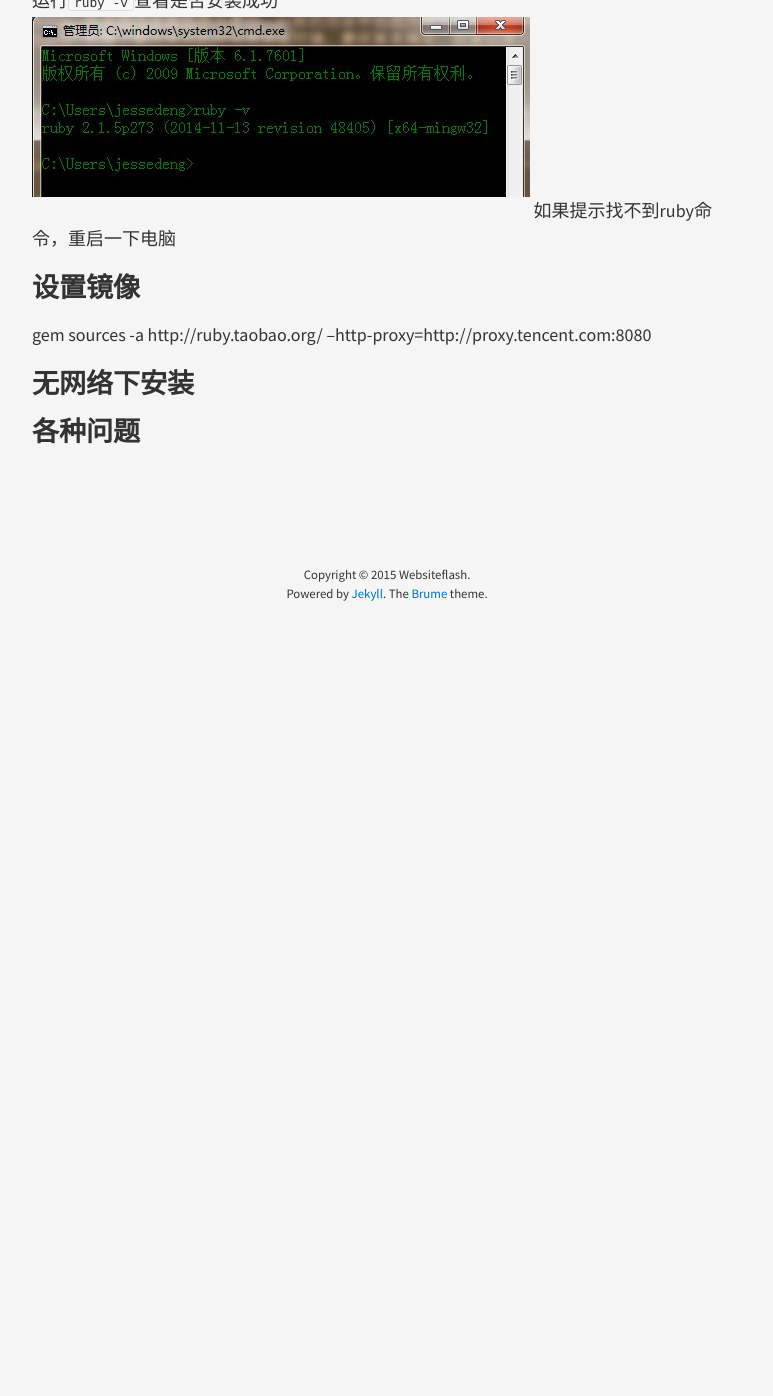
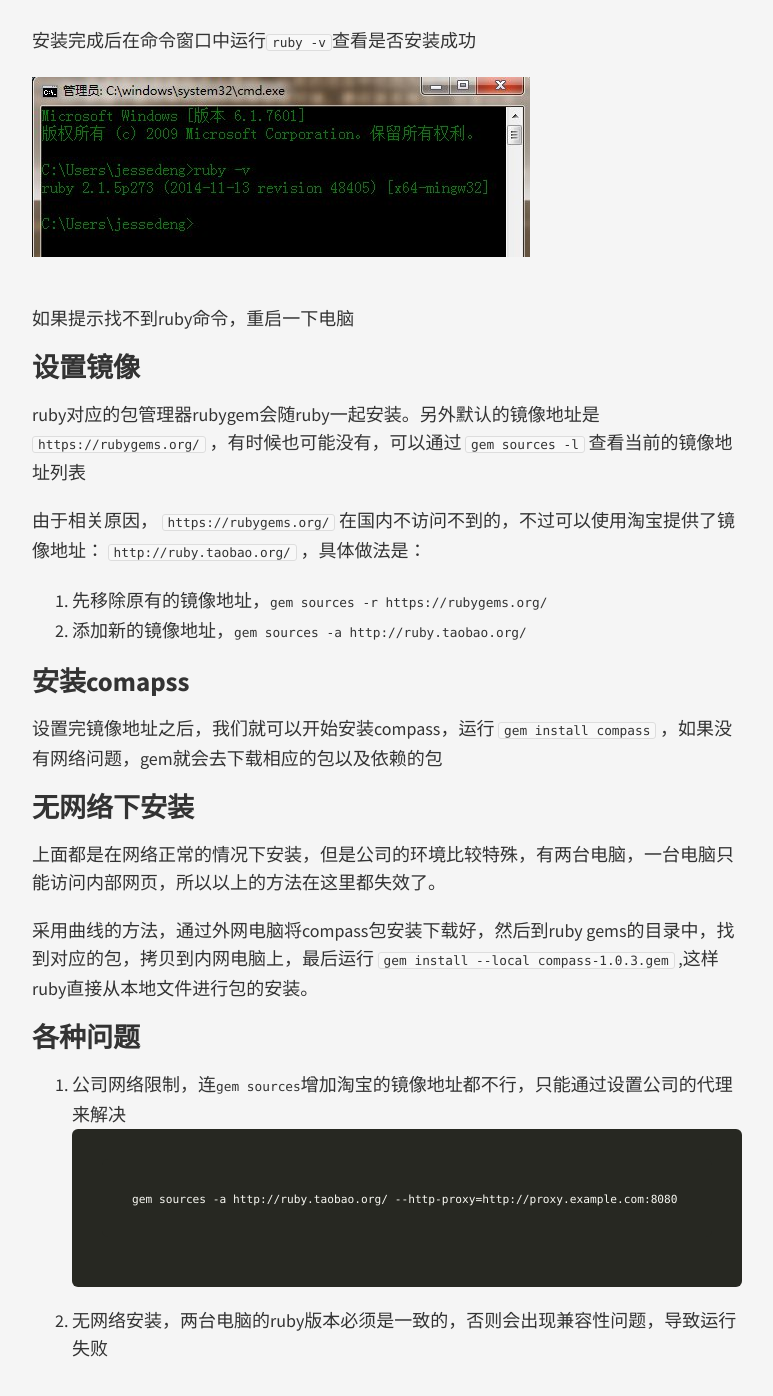
Before and after one commit to websiteflash/websiteflash.github.com, a Jekyll site: the page built from _posts/2015-03-26-compass-sass-install.md, in a window 1280 px wide and 1400 px high, scrolled down 956 px. Shown: the top 1396 px of the window, without its empty margins (253-1026 px from the left). Built offline with Jekyll 4.4.1, drawn with Linux system fonts in a browser that asks for light colours; nearby versions of some CDN libraries; Markdown is read by kramdown in place of the engine named in the settings; comment, search, counter and statistics services are not loaded; before the commit the page ends 1579 px from its top, so only the background shows below that.

Commit message:
mod compass

````diff
--- a/_posts/2015-03-26-compass-sass-install.md
+++ b/_posts/2015-03-26-compass-sass-install.md
@@ -12,20 +12,40 @@ categories: compass
 首先，compass和sass都需要在ruby的环境下才能运行，所以第一步是安装ruby。Mac下自带ruby，不需要安装，后面记录的也都是window下安装的方法。
 
 去[rubyinstaller][rubyinstaller]下载安装程序，直接安装就好了，唯一要注意的是勾选"添加到系统路径"
+
 ![install ruby][img-install-ruby]
+
 安装完成后在命令窗口中运行`ruby -v`查看是否安装成功
+
 ![install ruby success][img-install-ruby-success]
+
 如果提示找不到ruby命令，重启一下电脑
 
 # 设置镜像
 
-gem sources -a http://ruby.taobao.org/ --http-proxy=http://proxy.tencent.com:8080
+ruby对应的包管理器rubygem会随ruby一起安装。另外默认的镜像地址是 `https://rubygems.org/` ，有时候也可能没有，可以通过 `gem sources -l` 查看当前的镜像地址列表
+
+由于相关原因， `https://rubygems.org/` 在国内不访问不到的，不过可以使用淘宝提供了镜像地址： `http://ruby.taobao.org/` ，具体做法是：
+1. 先移除原有的镜像地址，`gem sources -r https://rubygems.org/`
+2. 添加新的镜像地址，`gem sources -a http://ruby.taobao.org/`
+
+# 安装comapss
+
+设置完镜像地址之后，我们就可以开始安装compass，运行 `gem install compass` ，如果没有网络问题，gem就会去下载相应的包以及依赖的包
 
 # 无网络下安装
 
+上面都是在网络正常的情况下安装，但是公司的环境比较特殊，有两台电脑，一台电脑只能访问内部网页，所以以上的方法在这里都失效了。
+
+采用曲线的方法，通过外网电脑将compass包安装下载好，然后到ruby gems的目录中，找到对应的包，拷贝到内网电脑上，最后运行 `gem install --local compass-1.0.3.gem` ,这样ruby直接从本地文件进行包的安装。
 
 # 各种问题
+1. 公司网络限制，连`gem sources`增加淘宝的镜像地址都不行，只能通过设置公司的代理来解决
+```
+gem sources -a http://ruby.taobao.org/ --http-proxy=http://proxy.example.com:8080
+```
 
+2. 无网络安装，两台电脑的ruby版本必须是一致的，否则会出现兼容性问题，导致运行失败
 
 [rubyinstaller]: http://rubyinstaller.org/downloads/
 [img-install-ruby]: /assets/images/compass/install-ruby.jpg
````
